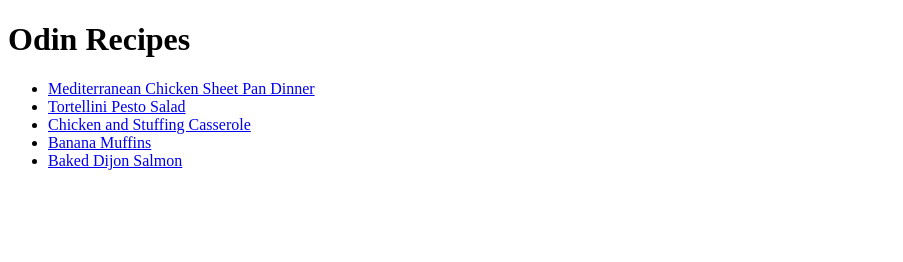
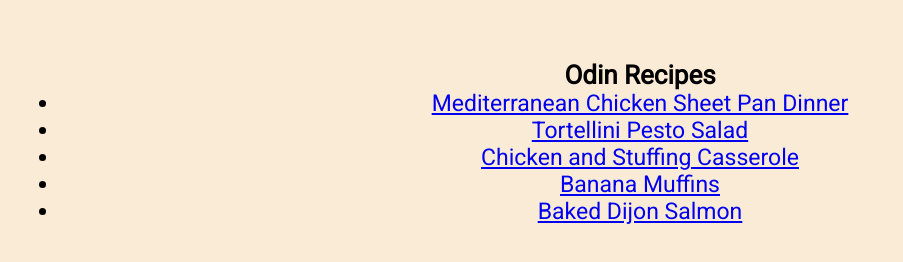
Before and after one commit to BurnerAccount24/odin-recipes, a plain HTML site: page index.html in a window 1280 px wide. Shown: the whole page, without its empty margins (0-903 px from the left). Drawn offline with Linux system fonts and the light colour scheme.

Commit message:
added a style sheet file

```diff
--- a/index.html
+++ b/index.html
@@ -3,17 +3,21 @@
 <head>
     <meta charset="UTF-8">
     <meta name="viewport" content="width=device-width, initial-scale=1.0">
+    <link rel="preconnect" href="https://fonts.googleapis.com">
+<link rel="preconnect" href="https://fonts.gstatic.com" crossorigin>
+<link href="https://fonts.googleapis.com/css2?family=Josefin+Sans:wght@300;400;600&family=Roboto:wght@100;300;400&display=swap" rel="stylesheet">
+
+<link rel="stylesheet" href="style.css">
     <title>Odin Recipes</title>
 </head>
 <body>
     <h1>Odin Recipes</h1>
-    <ul>
+       <ul>
         <li><a href="./recipes/chickenSheetPan.html">Mediterranean Chicken Sheet Pan Dinner</a></li>
         <li><a href="./recipes/tortelliniPestoSalad.html">Tortellini Pesto Salad</a></li>
         <li><a href="./recipes/chickenStuffing.html">Chicken and Stuffing Casserole</a></li>
         <li><a href="./recipes/bananaMuffins.html">Banana Muffins</a> </li>
         <li><a href="./recipes/bakedDijonSalmon.html">Baked Dijon Salmon</a> </li>
     </ul>
-
 </body>
 </html>
--- /dev/null
+++ b/style.css
@@ -0,0 +1,25 @@
+*{
+    padding: 0;
+    margin: 0;
+    box-sizing: border-box;
+}
+body{
+    font-family: 'Roboto', sans-serif;
+    font-size: 23px;
+    font-weight: 400;
+    padding: 30px;
+    margin: 30px;
+    background-color: #faebd7;
+}
+h1,h2{
+    font-size: 26px;
+    font-weight: 600;
+    text-align: center;
+}
+ul{
+
+}
+li{
+    text-align: center;
+    color: black;
+}
```
